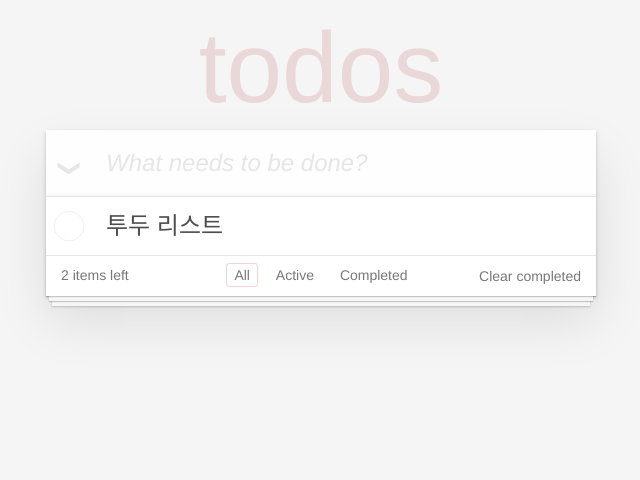
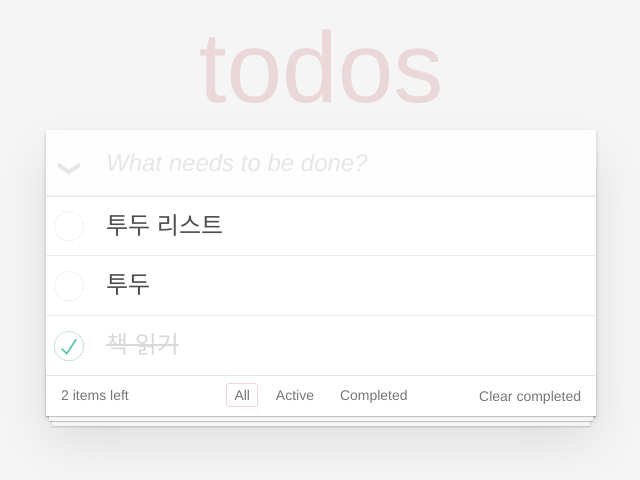
Before and after one commit to ritajeong/react-todo, a React app: page / in a window 1280 px wide. Shown: the top 480 px of the page, without its empty margins (319-959 px from the left). Built offline with nearby package versions, Linux system fonts and the light colour scheme.

Commit message:
feat: 투두아이템 분리 props, class style binding

```diff
--- a/src/components/Main.jsx
+++ b/src/components/Main.jsx
@@ -1,4 +1,17 @@
-import React from 'react'
+import React from 'react';
+
+function TodoItem({ content, completed }){
+    return (
+      <li className={completed ? 'completed' : null}>
+        <div className="view">
+          <input className="toggle" type="checkbox" checked={completed} />
+          <label>{content}</label>
+          <button className="destroy"></button>
+        </div>
+        <input className="edit" value={content} />
+    </li>
+    )
+}
 
 export default function Main() {
   return (
@@ -6,14 +19,9 @@ export default function Main() {
         <input id="toggle-all" className="toggle-all" type="checkbox" checked={false} />
         <label htmlFor="toggle-all"></label>
         <ul className="todo-list">
-        <li className="">
-            <div className="view">
-            <input className="toggle" type="checkbox" checked={false} />
-            <label>투두 리스트</label>
-            <button className="destroy"></button>
-            </div>
-            <input className="edit" value="투두 리스트" />
-        </li>
+            <TodoItem content={"투두 리스트"} completed={false} />
+            <TodoItem content={"투두"} completed={false} />
+            <TodoItem content={"책 읽기"} completed={true} />
         </ul>
     </section>
   )
```
